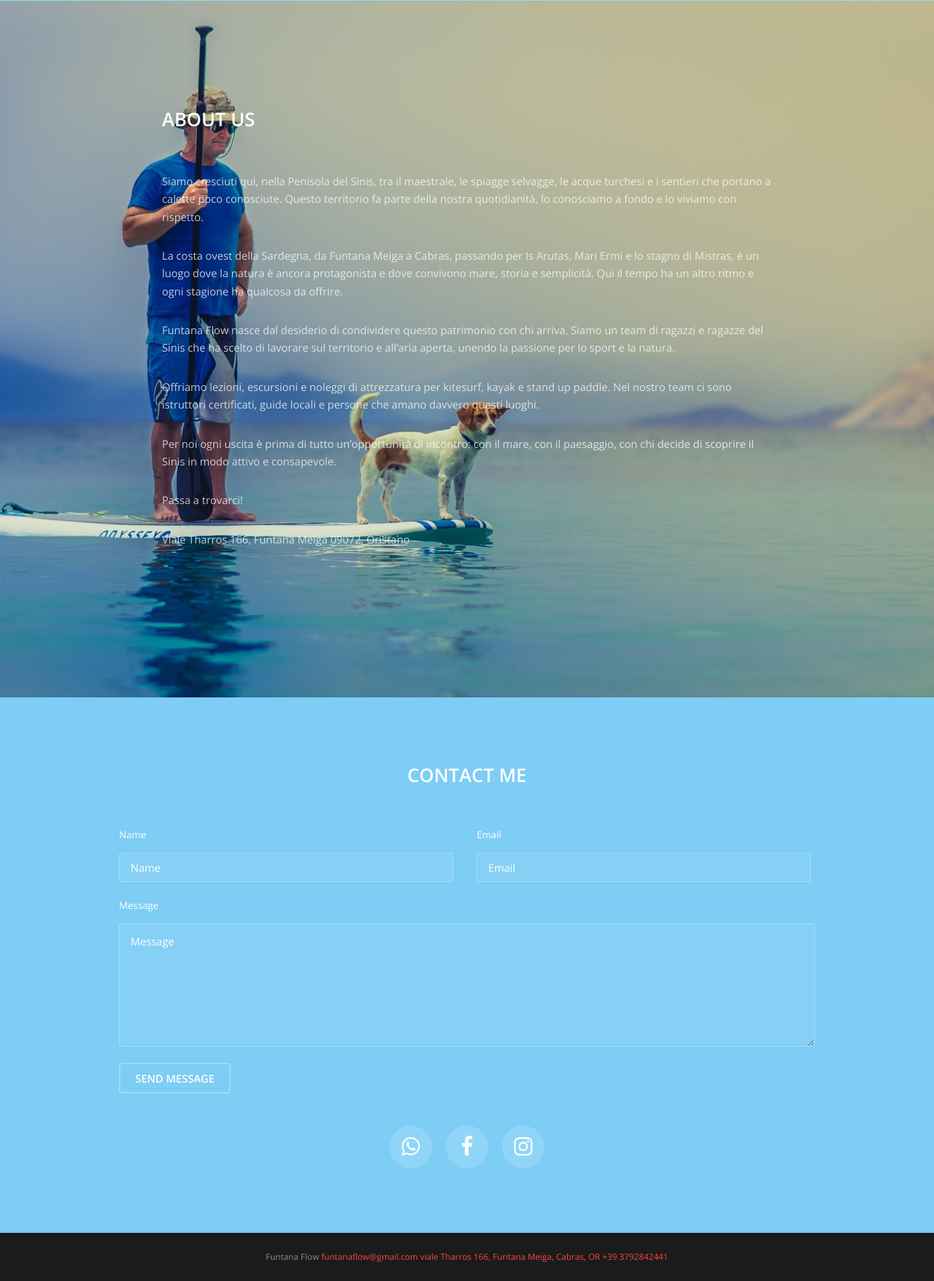
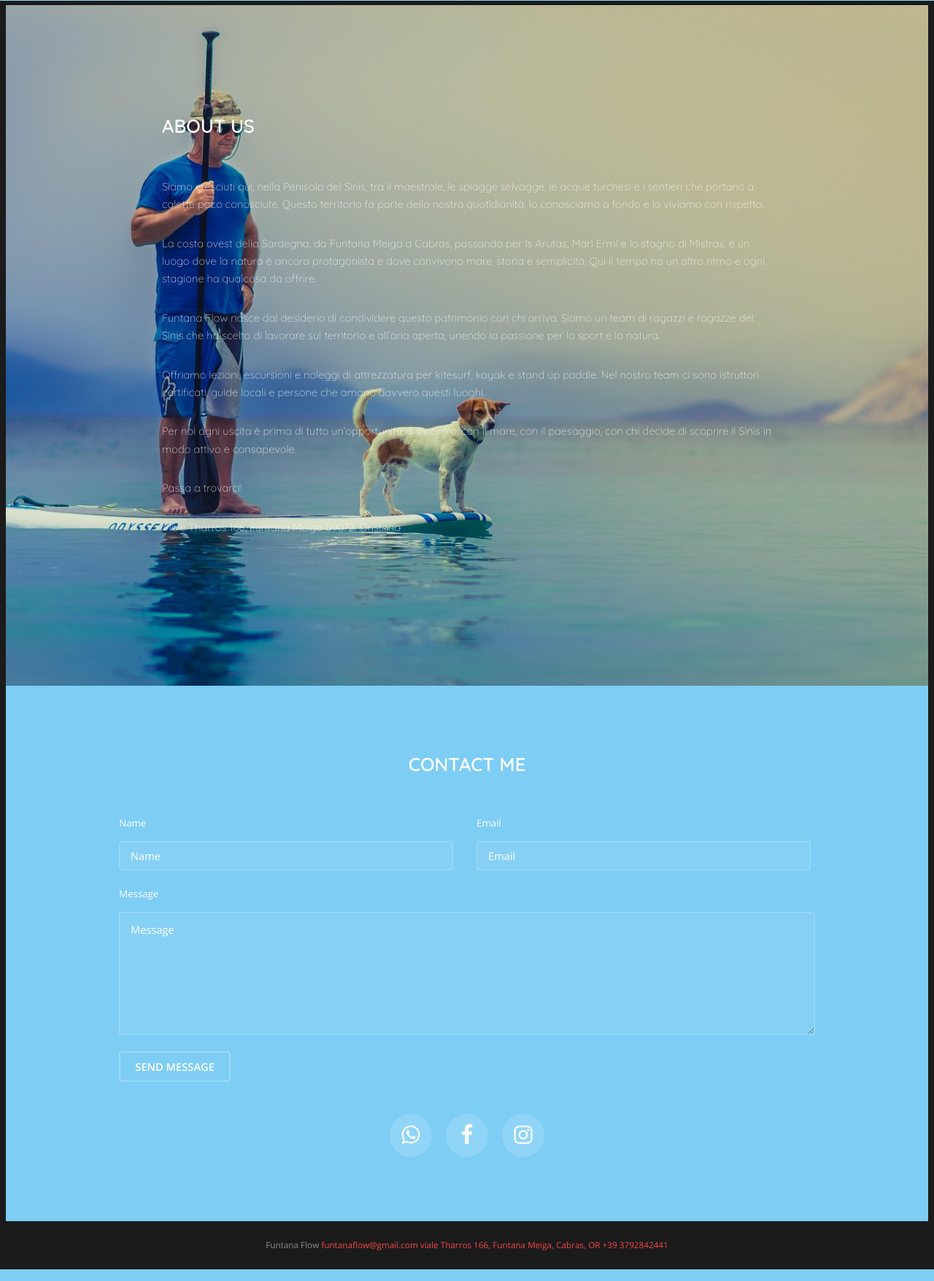
Before and after one commit to animamana/funtanaflow1.1, a PHP site: page /aboutus.html in a window 1280 px wide. Shown: the part 47-1803 px from the top of the page at 73% size. Run offline with PHP 8.4, Linux system fonts and the light colour scheme.

Commit message:
Update main.css

```diff
--- a/assets/css/main.css
+++ b/assets/css/main.css
@@ -2,7 +2,8 @@
 @import url(font-awesome.min.css);
 @import url("https://fonts.googleapis.com/css?family=Lobster|Open+Sans:300,400,600,700,800");
 
-/*
+@import url('https://fonts.googleapis.com/css2?family=Fredoka:wght@300..700&family=Quicksand:wght@300..700&display=swap');
+@import url('https://fonts.googleapis.com/css2?family=Fredoka:wght@300..700&family=Quicksand:wght@300..700&display=swap');
 	Road Trip by TEMPLATED
 	templated.co @templatedco
 	Released for free under the Creative Commons Attribution 3.0 license (templated.co/license)
@@ -1684,10 +1685,23 @@
 	}
 
 	p {
+
+  font-family: "Quicksand", sans-serif;
+  font-optical-sizing: auto;
+  font-weight: <weight>;
+  font-style: normal;
+
 		margin: 0 0 2em 0;
 	}
 
 	h1, h2, h3, h4, h5, h6 {
+
+
+  font-family: "Quicksand", sans-serif;
+  font-optical-sizing: auto;
+
+  font-style: normal;
+
 		font-weight: 600;
 		line-height: 1.5;
 		margin: 0 0 1em 0;
```
